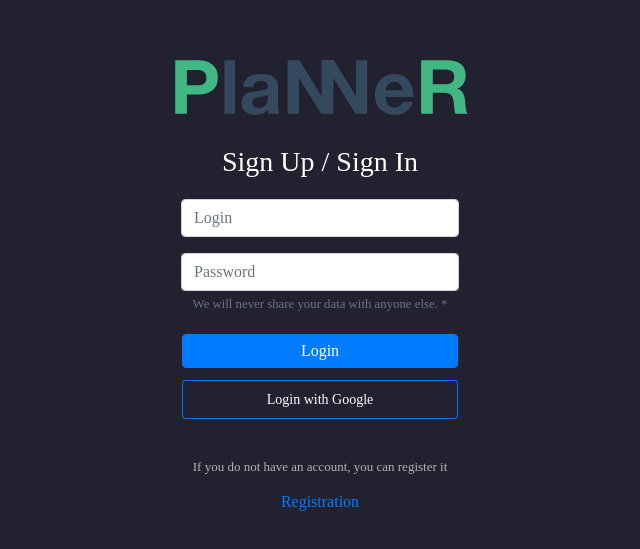
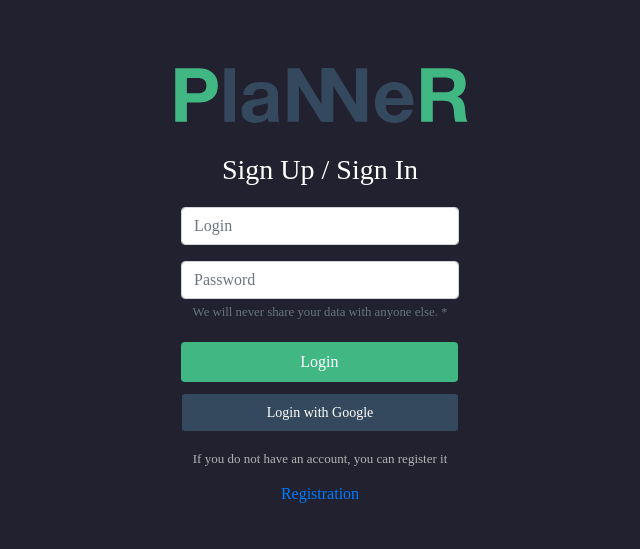
Before and after one commit to EgoTkachenco/planner, a Vue app: page / in a window 1280 px wide. Shown: the part 117-666 px from the top of the page, without its empty margins (320-960 px from the left). Built offline with nearby package versions, Linux system fonts and the light colour scheme; a web font is replaced by a local one.

Commit message:
change index.js in router and change Auth

```diff
--- a/src/router/index.js
+++ b/src/router/index.js
@@ -49,6 +49,11 @@ const routes = [
     name: 'Project',
     component: () => import('../views/Project.vue'),
   },
+  {
+    path: '/reg',
+    name: 'Reg',
+    component: () => import('../views/Reg.vue'),
+  }
 ];
 
 const router = new VueRouter({
--- a/src/views/Auth.vue
+++ b/src/views/Auth.vue
@@ -17,20 +17,21 @@
         </form>
 
 
-        <button class="btn btn-primary p-1 my-2 mx-3 col-11" @click="loginWithEmail">
+        <button class="btn btn-login btn-secondary py-2 my-2 mx-3 col-11 btn-block" @click="loginWithEmail">
           Login
         </button>
 
-        <button class="btn btn-outline-primary py-2 px-5 btn-google mt-1 btn-sm col-11" @click="googleSignIn">
+        <button class="btn py-2 px-5 btn-google mt-1 btn-sm col-11 btn-12 " @click="googleSignIn">
           Login with Google
         </button>
 
-        <div class="h5 text-center mt-10 reg-text">If you do not have an account, you can register it</div>
+        <div class="h5 text-center mt-5 reg-text">If you do not have an account, you can register it</div>
 
+        <a href="Reg.vue">
         <button class="btn  mt-0  btn-link" @click="Registration" v-li>
           Registration
         </button>
-
+        </a>
         <br>
 
       </div>
@@ -106,7 +107,6 @@
     /* background: rgb(36,35,51); */
     color: #fff;
     border-radius: 20px;
-
   }
 
   .input-auth {
@@ -115,9 +115,18 @@
     padding: 5px  10px;
   }
 
+  .btn-login {
+    background: #41B883;
+    color: #fff;
+    border: 0;
+  }
+
   .btn-google {
+    background: #35495E;
     color: #fff;
-      }
+    border: 1px;
+    border-color: #35495E;
+  }
 
   .reg-text {
     color: rgb(180, 180, 180);
```
